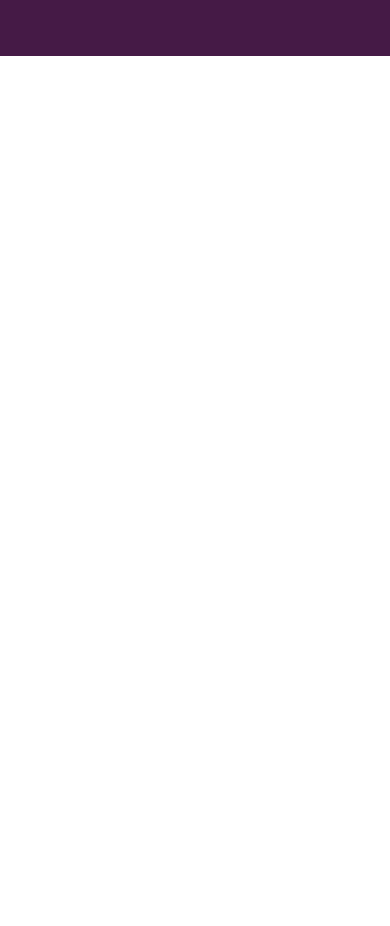
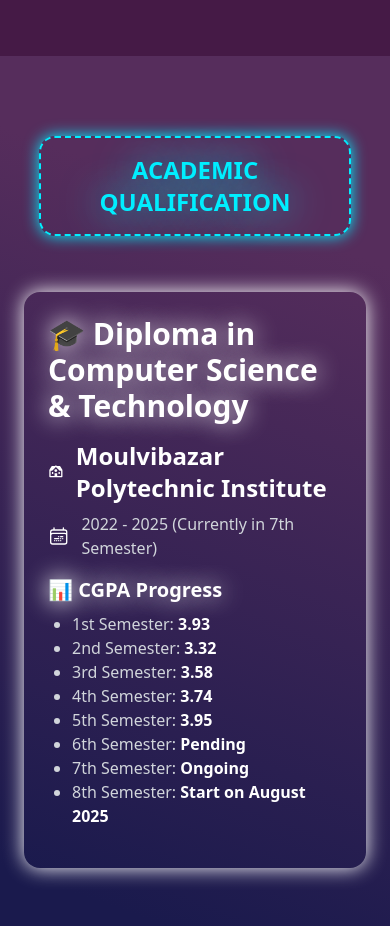
Before and after one commit to Jaber-Riyan/Portfolio, a React (Vite) app: page / in a window 390 px wide. Shown: the part 7820-8746 px from the top of the page. Before the commit the page ends 7876 px from the top, so only its background shows below. Built offline with nearby package versions, Linux system fonts and the light colour scheme.

Commit message:
Academic Qualification Section Complete

```diff
--- /dev/null
+++ b/src/Layout/Home/Academic/Academic.jsx
@@ -0,0 +1,44 @@
+import React from 'react';
+import { BiSolidInstitution } from 'react-icons/bi';
+import { HiOutlineCalendarDateRange } from 'react-icons/hi2';
+
+const Academic = () => {
+    return (
+        <div>
+            <div className="">
+                <div className='mb-8'>
+                    <h2 className='md:text-4xl text-2xl text-center font-bold heading text-white md:w-2/4 w-[80%] border-2 mx-auto py-4 border-[#0ef] border-dashed uppercase shadow-[0_0_15px_#0ef] rounded-2xl'>
+                        Academic Qualification
+                    </h2>
+                </div>
+
+                <div className='p-6 text-white flex justify-center'>
+                    <div className='shadow-[0_0_20px_#fff] p-6 rounded-2xl hover:shadow-[0_0_30px_#fff]'>
+                        <div className="mb-4">
+                            <h3 className="font-semibold para-strong-line text-3xl mb-4">🎓 Diploma in Computer Science & Technology</h3>
+                            <p className="text-2xl font-semibold flex items-center gap-x-3 mb-2"><BiSolidInstitution /> <span>Moulvibazar Polytechnic Institute</span></p>
+                            <p className="text-gray-300 font-medium flex items-center gap-x-3"><HiOutlineCalendarDateRange size={24} color='white' /><span>2022 - 2025 (Currently in 7th Semester)</span></p>
+                        </div>
+
+                        <div className="mb-4">
+                            <h3 className="text-xl font-semibold para-strong-line mb-2">📊 CGPA Progress</h3>
+                            <ul className="text-md text-gray-300 list-disc ml-6">
+                                <li>1st Semester: <span className="font-semibold text-white">3.93</span></li>
+                                <li>2nd Semester: <span className="font-semibold text-white">3.32</span></li>
+                                <li>3rd Semester: <span className="font-semibold text-white">3.58</span></li>
+                                <li>4th Semester: <span className="font-semibold text-white">3.74</span></li>
+                                <li>5th Semester: <span className="font-semibold text-white">3.95</span></li>
+                                <li>6th Semester: <span className="font-semibold text-white">Pending</span></li>
+                                <li>7th Semester: <span className="font-semibold text-white">Ongoing</span></li>
+                                <li>8th Semester: <span className="font-semibold text-white">Start on August 2025</span></li>
+                            </ul>
+                        </div>
+                    </div>
+                </div>
+            </div>
+
+        </div>
+    );
+};
+
+export default Academic;
--- a/src/Layout/Home/Home.jsx
+++ b/src/Layout/Home/Home.jsx
@@ -4,6 +4,7 @@ import Footer from './Footer/Footer';
 import Banner from './Banner/Banner';
 import AboutMe from './AboutMe/AboutMe';
 import Skills from './Skills/Skills';
+import Academic from './Academic/Academic';
 
 const Home = () => {
     return (
@@ -40,6 +41,14 @@ const Home = () => {
             </section>
             {/* skills section end  */}
 
+            {/* academic qualification section start */}
+            <section className="bg-[linear-gradient(-160deg,#562D5C_20%,#1A1A4D_90%)] bg-no-repeat pb-20 w-full bg-cover bg-center pt-20">
+                <section>
+                    <Academic></Academic>
+                </section>
+            </section>
+            {/* academic qualification section end */}
+
             {/* footer section start  */}
             <footer className=''>
                 {/* <Footer></Footer> */}
```
